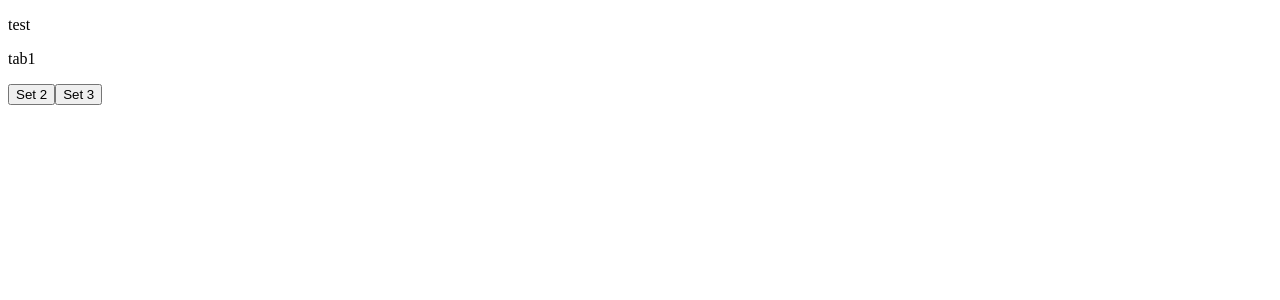
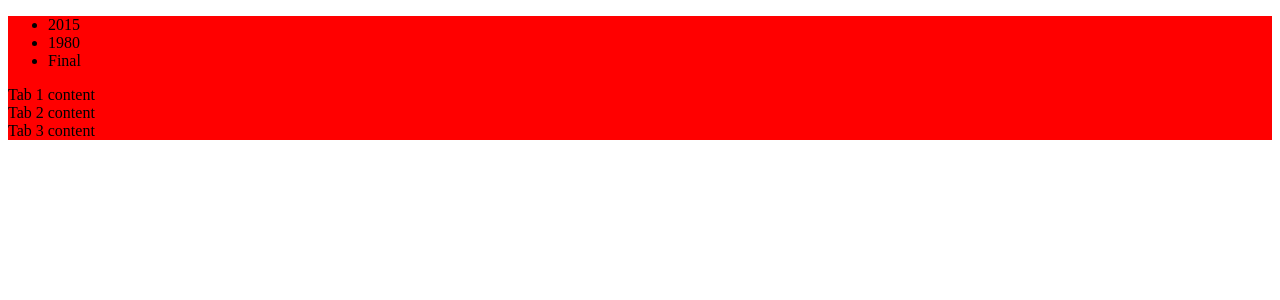
Before and after one commit to mkrawczykowski/next-with-typescript-json-builder, a Next.js app: page / in a window 1280 px wide. Shown: the top 300 px of the page. Built offline with nearby package versions, Linux system fonts and the light colour scheme.

Commit message:
basic styling & RM

```diff
--- /dev/null
+++ b/components/Tabs/Tabs.module.scss
@@ -0,0 +1,3 @@
+.tabs{
+    background-color: red;
+}
--- a/components/Tabs/Tabs.tsx
+++ b/components/Tabs/Tabs.tsx
@@ -1,7 +1,7 @@
 import React, {useState, useContext} from 'react';
-// import Tab from './Tab';
-// import TabContent from './Tab';
-// import {Context} from './Store';
+import styles from './Tabs.module.scss';
+import Tab from '../Tab/Tab';
+import TabContent from '../TabContent/TabContent';
 import {ActiveTabContext} from '../Store/Store'
 
 const Tabs = () => {
@@ -12,12 +12,29 @@ const Tabs = () => {
     const handleOnClick3 = () => {
         setActiveTabState('tab3')
     }
+
+    const isActive = (tabNumber: string) => {
+        return activeTabState === tabNumber? 1 : 0;
+    }
+
     return(
         <>
-            <p>test</p>
-            <p>{activeTabState}</p>
-            <button type="button" onClick={handleOnClick2}>Set 2</button>
-            <button type="button" onClick={handleOnClick3}>Set 3</button>
+            <div className={styles.tabs}>
+                <ul>
+                    <Tab active={isActive('tab1')}>2015</Tab>
+                    <Tab active={isActive('tab2')}>1980</Tab>
+                    <Tab active={isActive('tab3')}>Final</Tab>
+                </ul>
+
+                <TabContent active={isActive('tab1')}>
+                    Tab 1 content
+                </TabContent>
+                <TabContent active={isActive('tab2')}>
+                    Tab 2 content
+                </TabContent>
+                <TabContent active={isActive('tab3')}>
+                    Tab 3 content</TabContent>
+            </div>
         </>
     )
     // const [state, setState] = useContext(Context)
```
Also changed, not shown: pages/index.tsx (+0 -15 lines).
